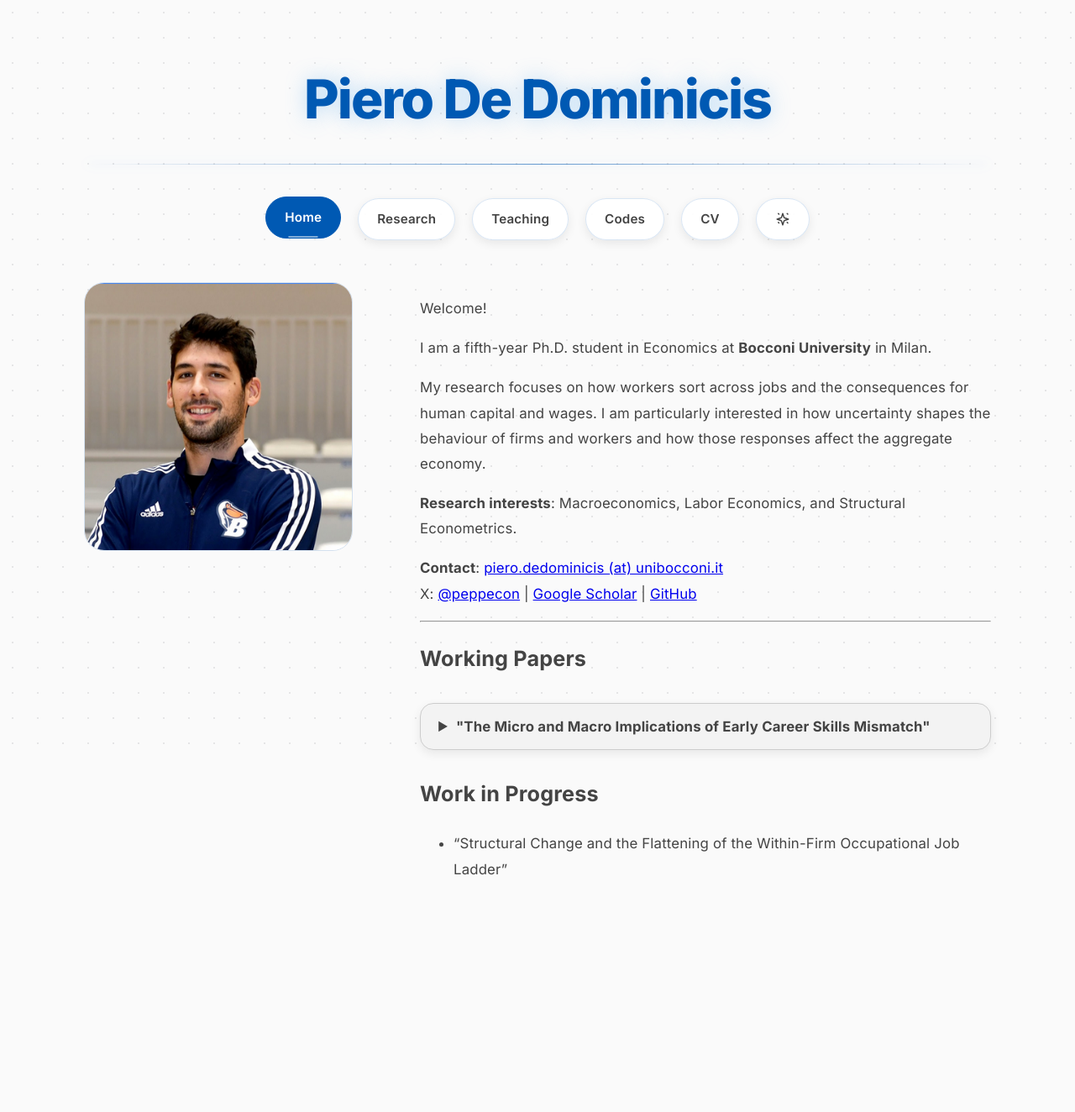
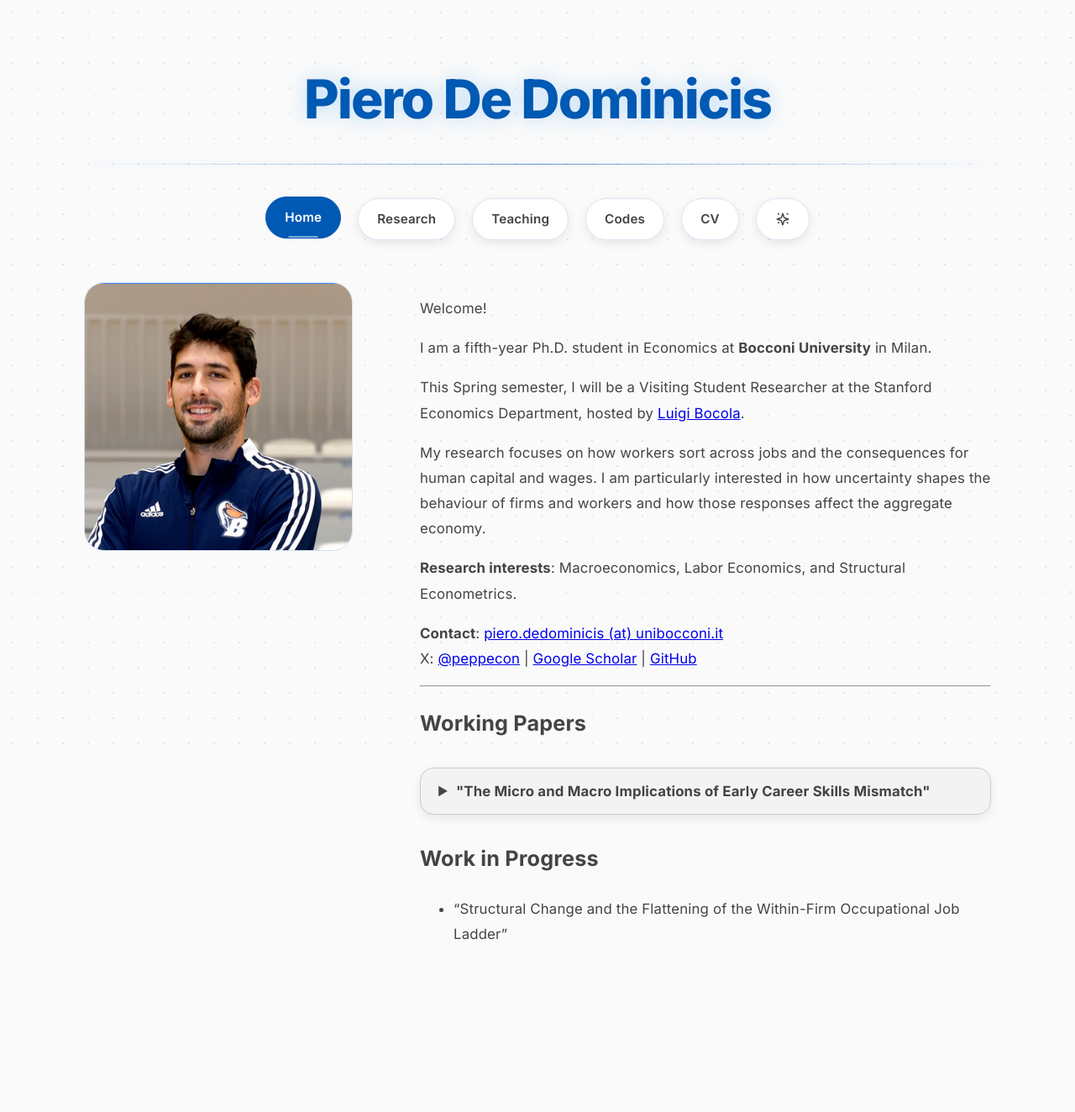
Before and after one commit to peppecon/peppecon.github.io, a Jekyll site: the page built from _pages/about.md, in a window 1280 px wide. Shown: the whole page at 84% size. Built offline with Jekyll 4.4.1, drawn with Linux system fonts in a browser that asks for light colours; before the commit the page ends 1247 px from its top, so only the background shows below that.

Commit message:
Add visiting researcher info to home page

```diff
--- a/_pages/about.md
+++ b/_pages/about.md
@@ -10,6 +10,8 @@ redirect_from:
 Welcome!
 
 I am a fifth-year Ph.D. student in Economics at **Bocconi University** in Milan.
+
+This Spring semester, I will be a Visiting Student Researcher at the Stanford Economics Department, hosted by [Luigi Bocola](https://lbocola.people.stanford.edu/).
 
 My research focuses on how workers sort across jobs and the consequences for human capital and wages. I am particularly interested in how uncertainty shapes the behaviour of firms and workers and how those responses affect the aggregate economy.
 
```
